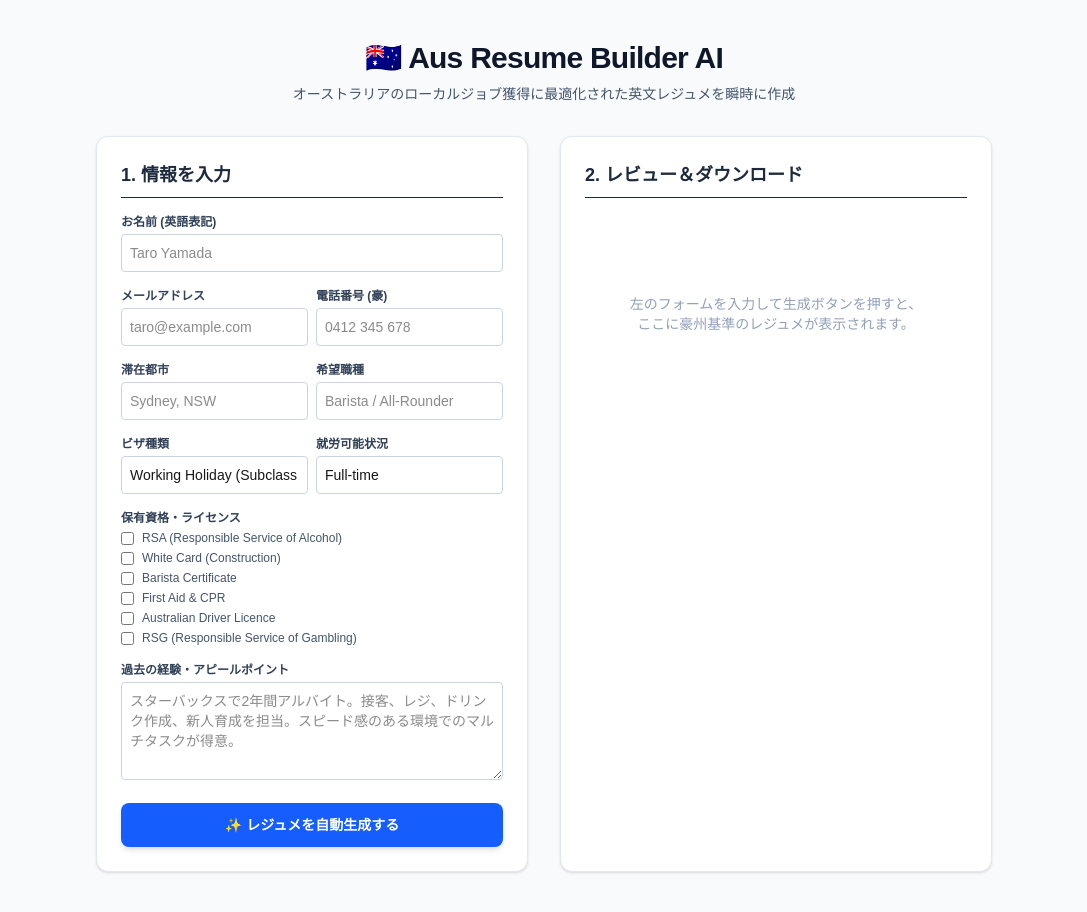
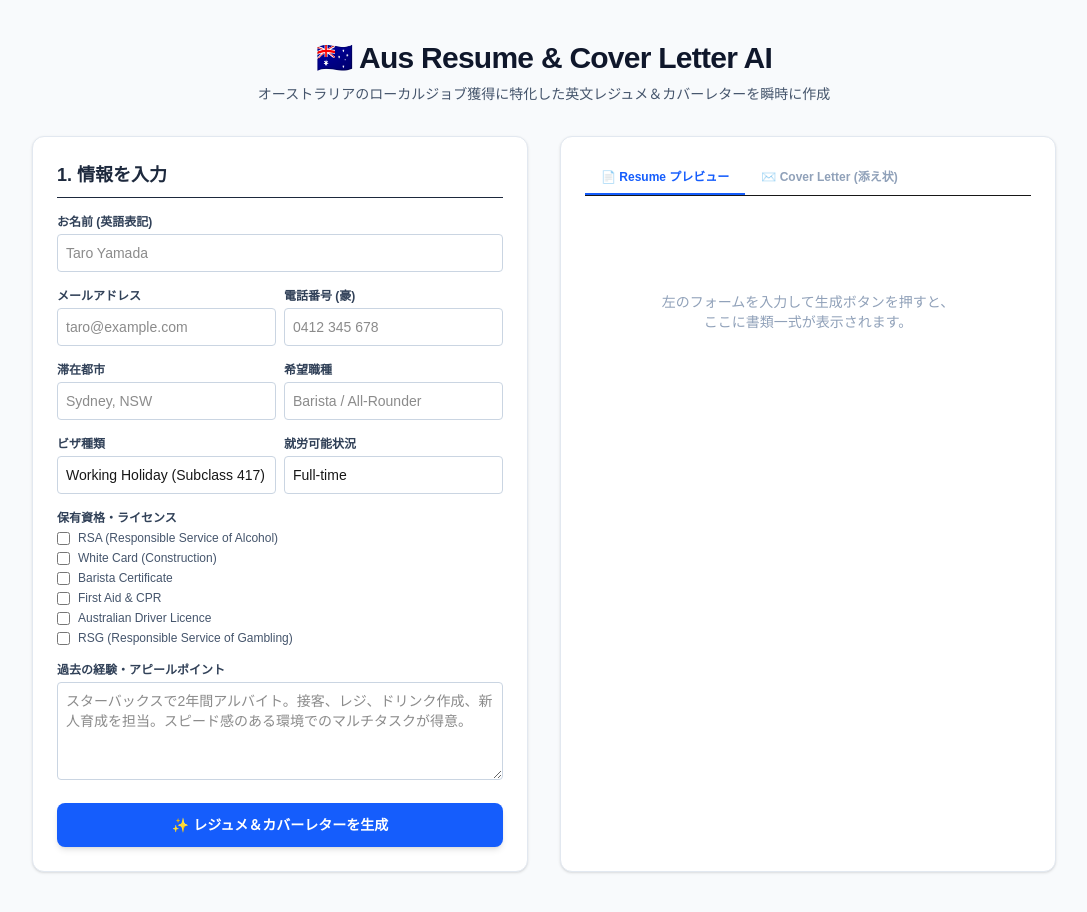
Before and after one commit to ryuo9198/aus-resume-builder, a Next.js app: page / in a window 1280 px wide. Shown: the whole page, without its empty margins (96-1183 px from the left). Built offline with nearby package versions, Linux system fonts and the light colour scheme; what @react-pdf/renderer would draw is missing.

Commit message:
feat: add cover letter generator

```diff
--- a/app/api/generate-resume/route.ts
+++ b/app/api/generate-resume/route.ts
@@ -9,7 +9,9 @@ export async function POST(req: Request) {
 
     const prompt = `
 You are an expert Australian recruitment consultant.
-Convert the user's background into a high-converting, professional Australian-standard Resume (CV).
+Convert the user's background into:
+1. A high-converting Australian-standard Resume (CV) in JSON.
+2. A professional, persuasive Australian-style Cover Letter tailored for the target job.
 
 Target Job: ${data.targetJob}
 Visa: ${data.visaType} (${data.availability})
@@ -18,8 +20,9 @@ Certifications: ${data.certifications?.join(', ')}
 Personal Info: ${data.name}, ${data.phone}, ${data.email}, ${data.location}
 
 Rules:
-1. NO photos, age, gender, date of birth, or nationality.
-2. Structure format in pure JSON only without markdown or backticks:
+- NO photos, age, gender, date of birth, or nationality.
+- The cover letter must be ready-to-use, tailored to Australian employers with enthusiasm, highlighting relevant skills.
+- Structure format in pure JSON only without markdown or backticks:
 {
   "personalInfo": { "name": "", "email": "", "phone": "", "location": "", "visa": "" },
   "summary": "",
@@ -27,12 +30,13 @@ Rules:
   "experiences": [
     { "role": "", "company": "", "duration": "", "bullets": ["bullet1", "bullet2"] }
   ],
-  "certifications": ["cert1", "cert2"]
+  "certifications": ["cert1", "cert2"],
+  "coverLetter": "Dear Hiring Manager,\\n\\n..."
 }
 `;
 
     const response = await ai.models.generateContent({
-      model: 'gemini-3.6-flash',
+      model: 'gemini-2.5-flash',
       contents: prompt,
       config: {
         responseMimeType: 'application/json',
--- a/app/page.tsx
+++ b/app/page.tsx
@@ -3,7 +3,6 @@ import { useState, useEffect } from 'react';
 import dynamic from 'next/dynamic';
 import { ResumePDF } from '@/components/ResumePDF';
 
-// PDFダウンロードリンクをクライアントサイドのみで読み込む（エラー防止）
 const PDFDownloadLink = dynamic(
   () => import('@react-pdf/renderer').then((mod) => mod.PDFDownloadLink),
   { ssr: false }
@@ -24,6 +23,8 @@ export default function Home() {
 
   const [loading, setLoading] = useState(false);
   const [resumeData, setResumeData] = useState<any>(null);
+  const [activeTab, setActiveTab] = useState<'resume' | 'coverLetter'>('resume');
+  const [copied, setCopied] = useState(false);
   const [isClient, setIsClient] = useState(false);
 
   useEffect(() => {
@@ -69,16 +70,24 @@ export default function Home() {
     }
   };
 
+  const handleCopyCoverLetter = () => {
+    if (resumeData?.coverLetter) {
+      navigator.clipboard.writeText(resumeData.coverLetter);
+      setCopied(true);
+      setTimeout(() => setCopied(false), 2000);
+    }
+  };
+
   return (
     <main className="min-h-screen bg-slate-50 py-10 px-4 sm:px-8">
-      <div className="max-w-4xl mx-auto space-y-8">
+      <div className="max-w-5xl mx-auto space-y-8">
         {/* ヘッダー */}
         <div className="text-center space-y-2">
           <h1 className="text-3xl font-extrabold text-slate-900 tracking-tight">
-            🇦🇺 Aus Resume Builder AI
+            🇦🇺 Aus Resume & Cover Letter AI
           </h1>
           <p className="text-sm text-slate-600">
-            オーストラリアのローカルジョブ獲得に最適化された英文レジュメを瞬時に作成
+            オーストラリアのローカルジョブ獲得に特化した英文レジュメ＆カバーレターを瞬時に作成
           </p>
         </div>
 
@@ -206,25 +215,45 @@ export default function Home() {
                 disabled={loading}
                 className="w-full py-3 bg-blue-600 hover:bg-blue-700 text-white font-bold rounded-lg transition disabled:opacity-50 text-sm shadow-md"
               >
-                {loading ? 'AIが英文レジュメを最適化中...' : '✨ レジュメを自動生成する'}
+                {loading ? 'AIが生成中（約10秒）...' : '✨ レジュメ＆カバーレターを生成'}
               </button>
             </form>
           </div>
 
-          {/* 生成結果＆PDFダウンロード */}
+          {/* 生成結果＆ダウンロードエリア */}
           <div className="bg-white p-6 rounded-xl shadow-sm border border-slate-200 flex flex-col justify-between">
             <div>
-              <h2 className="text-lg font-bold text-slate-800 mb-4 pb-2 border-b">
-                2. レビュー＆ダウンロード
-              </h2>
+              {/* タブ切り替え */}
+              <div className="flex border-b mb-4">
+                <button
+                  onClick={() => setActiveTab('resume')}
+                  className={`py-2 px-4 text-xs font-bold border-b-2 transition ${
+                    activeTab === 'resume'
+                      ? 'border-blue-600 text-blue-600'
+                      : 'border-transparent text-slate-400 hover:text-slate-600'
+                  }`}
+                >
+                  📄 Resume プレビュー
+                </button>
+                <button
+                  onClick={() => setActiveTab('coverLetter')}
+                  className={`py-2 px-4 text-xs font-bold border-b-2 transition ${
+                    activeTab === 'coverLetter'
+                      ? 'border-blue-600 text-blue-600'
+                      : 'border-transparent text-slate-400 hover:text-slate-600'
+                  }`}
+                >
+                  ✉️ Cover Letter (添え状)
+                </button>
+              </div>
 
               {!resumeData ? (
                 <div className="text-center py-20 text-slate-400 text-sm">
                   左のフォームを入力して生成ボタンを押すと、<br />
-                  ここに豪州基準のレジュメが表示されます。
+                  ここに書類一式が表示されます。
                 </div>
-              ) : (
-                <div className="space-y-4 max-h-[500px] overflow-y-auto pr-2 text-sm text-slate-700">
+              ) : activeTab === 'resume' ? (
+                <div className="space-y-4 max-h-[480px] overflow-y-auto pr-2 text-sm text-slate-700">
                   <div className="bg-slate-50 p-3 rounded border">
                     <p className="font-bold text-slate-900">{resumeData.personalInfo?.name}</p>
                     <p className="text-xs text-slate-500">
@@ -258,6 +287,24 @@ export default function Home() {
                     ))}
                   </div>
                 </div>
+              ) : (
+                <div className="space-y-3">
+                  <div className="flex justify-between items-center">
+                    <span className="text-xs font-semibold text-slate-500">メールや応募フォームに貼る用</span>
+                    <button
+                      onClick={handleCopyCoverLetter}
+                      className="text-xs px-3 py-1 bg-slate-100 hover:bg-slate-200 text-slate-700 rounded border transition"
+                    >
+                      {copied ? '✅ コピー完了！' : '📋 全文コピー'}
+                    </button>
+                  </div>
+                  <textarea
+                    readOnly
+                    value={resumeData.coverLetter}
+                    rows={15}
+                    className="w-full p-3 bg-slate-50 border rounded text-xs font-mono leading-relaxed text-slate-800 outline-none"
+                  />
+                </div>
               )}
             </div>
 
@@ -269,7 +316,7 @@ export default function Home() {
                   fileName={`${resumeData.personalInfo?.name || 'Resume'}_AUS.pdf`}
                   className="block w-full text-center py-3 bg-emerald-600 hover:bg-emerald-700 text-white font-bold rounded-lg transition text-sm shadow-md"
                 >
-                  {({ loading }) => (loading ? 'PDF作成中...' : '📄 PDFをダウンロードする')}
+                  {({ loading }) => (loading ? 'PDF作成中...' : '📄 Resume (PDF) をダウンロード')}
                 </PDFDownloadLink>
               </div>
             )}
```
